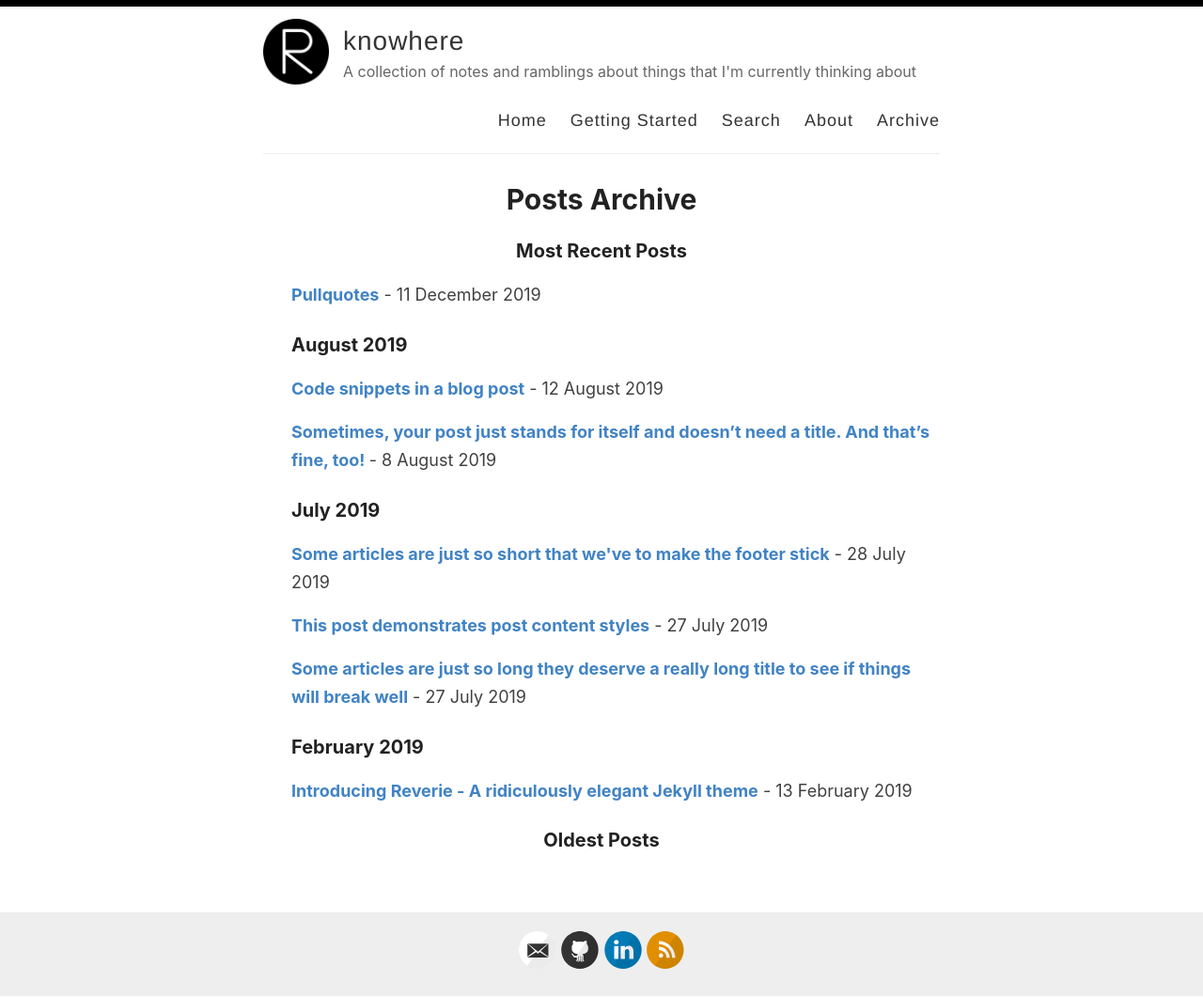
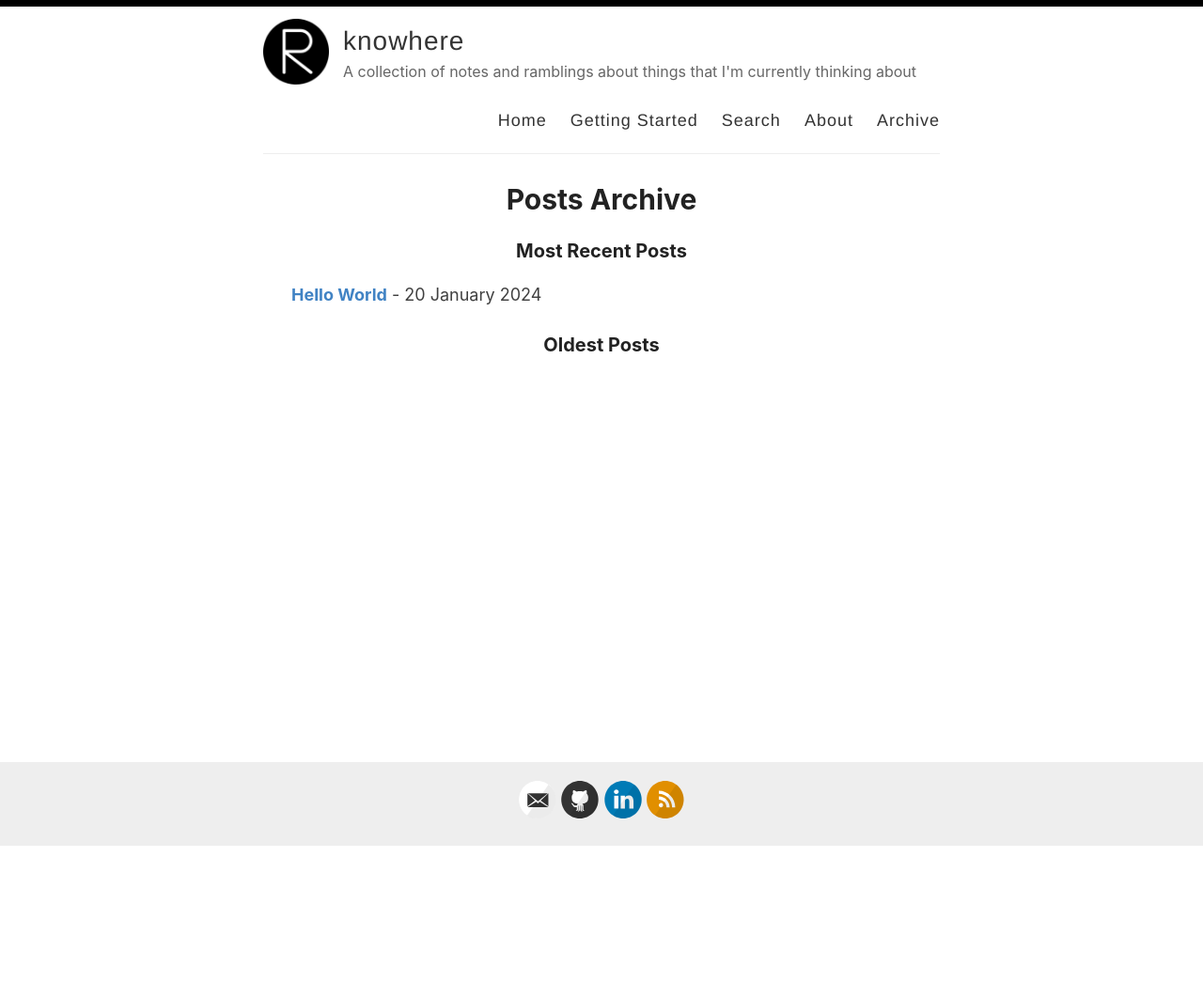
Before and after one commit to harsh-seth/knowhere, a Jekyll site: the page built from _pages/archive.md, in a window 1280 px wide. Shown: the whole page at 94% size. Built offline with Jekyll 4.4.1, drawn with Linux system fonts in a browser that asks for light colours; after the commit the page ends 901 px from its top, so only the background shows below that; some of the changed lines change nothing that is shown.

Commit message:
spring cleaning

````diff
--- a/_pages/about.md
+++ b/_pages/about.md
@@ -4,26 +4,7 @@ title: About
 permalink: /about/
 ---
 
-[Reverie](https://github.com/amitmerchant1990/reverie) is a Jekyll theme which is simple and opinionated. It's actually a fork of [jekyll-now](https://github.com/barryclark/jekyll-now) with some additional features and personal touches which I've implemented to suit my needs for [my blog](https://www.amitmerchant.com).
+(future) Home for my notes and ramblings on things that i'm currently working on and/or thinking about
 
-This is a plug-and-play Jekyll theme which you can use on GitHub Pages without even setting up a local environment.
-
-## Features
-
-- Command-line free fork-first workflow, using GitHub.com to create, customize and post to your blog
-- Fully responsive and mobile optimized base theme
-- Sass/Coffeescript support using Jekyll 2.0
-- Free hosting on your GitHub Pages user site
-- All the SEO goodies comes in-built
-- Markdown blogging
-- Syntax highlighting using Pygments
-    - [Dracula syntax theme](https://draculatheme.com/) included
-- Disqus commenting
-- Google Analytics integration
-- Fuzzy search across blog posts
-- Pagination of posts works out-of-the-box.
-- Categorize posts out-of-the box
-- RSS Feed
-- In-built sitemap
-
-Learn more about it [here](https://github.com/amitmerchant1990/reverie) on how to get started.
+---
+Site theme based off the [Reverie](https://github.com/amitmerchant1990/reverie) theme by [Amit Merchant](https://github.com/amitmerchant1990)
--- a/_pages/getting-started.md
+++ /dev/null
@@ -1,51 +0,0 @@
----
-layout: page
-title: Getting started with Reverie
-permalink: /getting-started/
----
-
-### Step 1) Fork Reverie to your User Repository
-
-Fork [this repository](https://github.com/amitmerchant1990/reverie), then rename the repository to `yourgithubusername.github.io`.
-
-Alternatively, you can use [Use this template](https://github.com/amitmerchant1990/reverie/generate) button if you want to create a repository with a clean commit history which will use Reverie as a template.
-
-Your Jekyll blog will often be viewable immediately at <https://yourgithubusername.github.io> (if it's not, you can often force it to build by completing step 2)
-
-### Step 2) Customize and view your site
-
-Enter your site name, description, avatar and many other options by editing the `_config.yml` file. You can easily turn on Google Analytics tracking, Disqus commenting and social icons here.
-
-Making a change to `_config.yml` (or any file in your repository) will force GitHub Pages to rebuild your site with jekyll. Your rebuilt site will be viewable a few seconds later at <https://yourgithubusername.github.io> - if not, give it ten minutes as GitHub suggests and it'll appear soon.
-
-### Step 3) Publish your first blog post
-
-Create a new file called `/_posts/2019-2-13-Hello-World.md` to publish your first blog post. That's all you need to do to publish your first blog post! This [Markdown Cheatsheet](https://github.com/adam-p/markdown-here/wiki/Markdown-Cheatsheet) might come in handy while writing the posts.
-
-> You can add additional posts in the browser on GitHub.com too! Just hit the <kbd>Create new file</kbd> button in `/_posts/` to create new content. Just make sure to include the [front-matter](http://jekyllrb.com/docs/frontmatter/) block at the top of each new blog post and make sure the post's filename is in this format: year-month-day-title.md
-
-## Using Categories in Reverie
-
-You can categorize your content based on `categories` in Reverie. For this, you just need to add `categories` in front matter like below:
-
-For adding single category:
-
-```md
-categories: JavaScript
-```
-
-For adding multiple categories:
-
-```md
-categories: [PHP, Laravel]
-```
-
-The contegorized content can be shown over this URL: <https://yourgithubusername.github.io/categories/>
-
-## RSS
-
-The generated [RSS feed](https://en.wikipedia.org/wiki/RSS) of your blog can be found at <https://yourgithubusername.github.io/feed>. You can see the example RSS feed over [here](https://www.amitmerchant.com/reverie/feed).
-
-## Sitemap
-
-The generated sitemap of your blog can be found at <https://yourgithubusername.github.io/sitemap>. You can see the example sitemap feed over [here](https://www.amitmerchant.com/reverie/sitemap).
--- a/_posts/2019-02-13-introducing-reverie-jekyll-theme.md
+++ /dev/null
@@ -1,85 +0,0 @@
----
-layout: post
-title: Introducing Reverie - A ridiculously elegant Jekyll theme
-categories: [Miscellaneous, Jekyll]
----
-
-[Reverie](https://github.com/amitmerchant1990/reverie) is a [Jekyll](https://jekyllrb.com/)-powered theme which is simple and opinionated. It's actually a fork of [jekyll-now](https://github.com/barryclark/jekyll-now) with some additional features and personal touches which I've implemented to suit my needs for my blog.
-
-This is a plug-and-play Jekyll theme which you can use on GitHub Pages without even setting up a local environment.
-
-![](/images/reverie-demo.png)
-
-## Features overview
-
-- Command-line free fork-first workflow, using GitHub.com to create, customize and post to your blog
-- Fully responsive and mobile optimized base theme
-- Sass/Coffeescript support using Jekyll 2.0
-- Free hosting on your GitHub Pages user site
-- All the SEO goodies comes in-built
-- Markdown blogging
-- Syntax highlighting using Pygments
-    - [Dracula syntax theme](https://draculatheme.com/) included
-- Disqus commenting
-- Google Analytics integration
-- Fuzzy search across blog posts
-- Pagination of posts works out-of-the-box.
-- Categorize posts out-of-the box
-- RSS Feed
-- In-built sitemap
-
-<div style="text-align: center;">
- <script async type="text/javascript" src="//cdn.carbonads.com/carbon.js?serve=CE7D6KJY&placement=wwwamitmerchantcom" id="_carbonads_js"></script>
-</div>
-
-## Using Reverie on GitHub Pages
-
-### Step 1) Fork Reverie to your User Repository
-
-Fork [this repository](https://github.com/amitmerchant1990/reverie), then rename the repository to `yourgithubusername.github.io`.
-
-Alternatively, you can use [Use this template](https://github.com/amitmerchant1990/reverie/generate) button if you want to create a repository with a clean commit history which will use Reverie as a template.
-
-Your Jekyll blog will often be viewable immediately at <https://yourgithubusername.github.io> (if it's not, you can often force it to build by completing step 2)
-
-### Step 2) Customize and view your site
-
-Enter your site name, description, avatar and many other options by editing the `_config.yml` file. You can easily turn on Google Analytics tracking, Disqus commenting and social icons here.
-
-Making a change to `_config.yml` (or any file in your repository) will force GitHub Pages to rebuild your site with jekyll. Your rebuilt site will be viewable a few seconds later at <https://yourgithubusername.github.io> - if not, give it ten minutes as GitHub suggests and it'll appear soon.
-
-### Step 3) Publish your first blog post
-
-Create a new file called `/_posts/2019-2-13-Hello-World.md` to publish your first blog post. That's all you need to do to publish your first blog post! This [Markdown Cheatsheet](https://github.com/adam-p/markdown-here/wiki/Markdown-Cheatsheet) might come in handy while writing the posts.
-
-> You can add additional posts in the browser on GitHub.com too! Just hit the <kbd>Create new file</kbd> button in `/_posts/` to create new content. Just make sure to include the [front-matter](http://jekyllrb.com/docs/frontmatter/) block at the top of each new blog post and make sure the post's filename is in this format: year-month-day-title.md
-
-## Using Categories in Reverie
-
-You can categorize your content based on `categories` in Reverie. For this, you just need to add `categories` in front matter like below:
-
-For adding single category:
-
-```md
-categories: JavaScript
-```
-
-For adding multiple categories:
-
-```md
-categories: [PHP, Laravel]
-```
-
-The contegorized content can be shown over this URL: <https://yourgithubusername.github.io/categories/>
-
-## RSS
-
-The generated [RSS feed](https://en.wikipedia.org/wiki/RSS) of your blog can be found at <https://yourgithubusername.github.io/feed>. You can see the example RSS feed over [here](https://www.amitmerchant.com/reverie/feed).
-
-## Sitemap
-
-The generated sitemap of your blog can be found at <https://yourgithubusername.github.io/sitemap>. You can see the example sitemap feed over [here](https://www.amitmerchant.com/reverie/sitemap).
-
-## License
-
-MIT
--- a/_posts/2019-08-08-no-title-posts.md
+++ /dev/null
@@ -1,6 +0,0 @@
----
-layout: post
-title: ""
-categories: Miscellaneous
----
-Sometimes, your post just stands for itself and doesn't need a title. And that's fine, too!
--- a/_posts/2019-12-11-pullquotes.md
+++ /dev/null
@@ -1,14 +0,0 @@
----
-layout: post
-title:  Pullquotes
-categories: [HTML,Code]
-excerpt: In graphic design, a pull quote (also known as a lift-out pull quote) is a key phrase, quotation, or excerpt that has been pulled from an article and used as a page layout graphic element, serving to entice readers into the article or to highlight a key topic.
----
-
-In graphic design, a pull quote (also known as a lift-out pull quote) is a key phrase, quotation, or excerpt that has been pulled from an article and used as a page layout graphic element, serving to entice readers into the article or to highlight a key topic. {% include pullquote.html quote="It is typically placed in a larger or distinctive typeface and on the same page." %} Pull quotes are often used in magazine and newspaper articles, annual reports, and brochures, as well as on the web. They can add visual interest to text-heavy pages with few images or illustrations.
-
-Placement of a pull quote on a page may be defined in a publication's or website's style guide. Such a typographic device may or may not be aligned with a column on the page. Some designers, for example, choose not to align the quote. In that case, the quotation cuts into two or more columns, as in the example shown. Because the pull quote invites the reader to read about the highlighted material, the pull quote should appear before the text it cites and, generally, fairly close to it.
-
-Pull quotes need not be a verbatim copy of the text being quoted; depending on a publication's house style, pull quotes may be abbreviated for space or paraphrased for clarity, with or without indication.
-
-A disadvantage of pull quotes as a design element is that they can disrupt the reading process of readers invested in reading the text sequentially by drawing attention to ghost fragments out of context. At the other extreme, when pull quotes are used to break up what would otherwise be a formless wall of text, pull quote can serve as visual landmarks to help the reader maintain a sense of sequence and place.
--- a/_posts/2019-7-27-super-long-article.md
+++ /dev/null
@@ -1,11 +0,0 @@
----
-layout: post
-title: Some articles are just so long they deserve a really long title to see if things will break well
-categories: Miscellaneous
----
-
-Lorem ipsum dolor sit amet, consectetur adipiscing elit. Fusce bibendum neque eget nunc mattis eu sollicitudin enim tincidunt. Vestibulum lacus tortor, ultricies id dignissim ac, bibendum in velit. Proin convallis mi ac felis pharetra aliquam. Curabitur dignissim accumsan rutrum. In arcu magna, aliquet vel pretium et, molestie et arcu. Mauris lobortis nulla et felis ullamcorper bibendum. Phasellus et hendrerit mauris. Proin eget nibh a massa vestibulum pretium. Suspendisse eu nisl a ante aliquet bibendum quis a nunc. Praesent varius interdum vehicula. Aenean risus libero, placerat at vestibulum eget, ultricies eu enim. Praesent nulla tortor, malesuada adipiscing adipiscing sollicitudin, adipiscing eget est.
-
-Lorem ipsum dolor sit amet, consectetur adipiscing elit. Fusce bibendum neque eget nunc mattis eu sollicitudin enim tincidunt. Vestibulum lacus tortor, ultricies id dignissim ac, bibendum in velit. Proin convallis mi ac felis pharetra aliquam. Curabitur dignissim accumsan rutrum. In arcu magna, aliquet vel pretium et, molestie et arcu. Mauris lobortis nulla et felis ullamcorper bibendum. Phasellus et hendrerit mauris. Proin eget nibh a massa vestibulum pretium. Suspendisse eu nisl a ante aliquet bibendum quis a nunc. Praesent varius interdum vehicula. Aenean risus libero, placerat at vestibulum eget, ultricies eu enim. Praesent nulla tortor, malesuada adipiscing adipiscing sollicitudin, adipiscing eget est.
-
-Lorem ipsum dolor sit amet, consectetur adipiscing elit. Fusce bibendum neque eget nunc mattis eu sollicitudin enim tincidunt. Vestibulum lacus tortor, ultricies id dignissim ac, bibendum in velit. Proin convallis mi ac felis pharetra aliquam. Curabitur dignissim accumsan rutrum. In arcu magna, aliquet vel pretium et, molestie et arcu. Mauris lobortis nulla et felis ullamcorper bibendum. Phasellus et hendrerit mauris. Proin eget nibh a massa vestibulum pretium. Suspendisse eu nisl a ante aliquet bibendum quis a nunc. Praesent varius interdum vehicula. Aenean risus libero, placerat at vestibulum eget, ultricies eu enim. Praesent nulla tortor, malesuada adipiscing adipiscing sollicitudin, adipiscing eget est.
--- a/_posts/2019-7-27-this-post-demonstrates-post-content-styles.md
+++ /dev/null
@@ -1,95 +0,0 @@
----
-layout: post
-title: This post demonstrates post content styles
-categories: Miscellaneous
----
-
-Lorem ipsum dolor sit amet, consectetur adipiscing elit. Fusce bibendum neque eget nunc mattis eu sollicitudin enim tincidunt. Vestibulum lacus tortor, ultricies id dignissim ac, bibendum in velit. Praesent varius interdum vehicula. Aenean risus libero, placerat at vestibulum eget, ultricies eu enim. Praesent nulla tortor, malesuada adipiscing adipiscing sollicitudin, adipiscing eget est.
-
-## Some great heading (h2)
-
-Proin convallis mi ac felis pharetra aliquam. Curabitur dignissim accumsan rutrum. In arcu magna, aliquet vel pretium et, molestie et arcu.
-
-Mauris lobortis nulla et felis ullamcorper bibendum. Phasellus et hendrerit mauris. Proin eget nibh a massa vestibulum pretium. Suspendisse eu nisl a ante aliquet bibendum quis a nunc. Praesent varius interdum vehicula. Aenean risus libero, placerat at vestibulum eget, ultricies eu enim. Praesent nulla tortor, malesuada adipiscing adipiscing sollicitudin, adipiscing eget est.
-
-## Another great heading (h2)
-
-Lorem ipsum dolor sit amet, consectetur adipiscing elit. Fusce bibendum neque eget nunc mattis eu sollicitudin enim tincidunt. Vestibulum lacus tortor, ultricies id dignissim ac, bibendum in velit.
-
-### Some great subheading (h3)
-
-Proin convallis mi ac felis pharetra aliquam. Curabitur dignissim accumsan rutrum. In arcu magna, aliquet vel pretium et, molestie et arcu. Mauris lobortis nulla et felis ullamcorper bibendum.
-
-Phasellus et hendrerit mauris. Proin eget nibh a massa vestibulum pretium. Suspendisse eu nisl a ante aliquet bibendum quis a nunc.
-
-### Some great subheading (h3)
-
-Praesent varius interdum vehicula. Aenean risus libero, placerat at vestibulum eget, ultricies eu enim. Praesent nulla tortor, malesuada adipiscing adipiscing sollicitudin, adipiscing eget est.
-
-> This quote will change your life. It will reveal the secrets of the universe, and all the wonders of humanity. Don't misuse it.
-
-Lorem ipsum dolor sit amet, consectetur adipiscing elit. Fusce bibendum neque eget nunc mattis eu sollicitudin enim tincidunt.
-
-### Some great subheading (h3)
-
-Vestibulum lacus tortor, ultricies id dignissim ac, bibendum in velit. Proin convallis mi ac felis pharetra aliquam. Curabitur dignissim accumsan rutrum.
-
-```html
-<html>
-  <head>
-  </head>
-  <body>
-    <p>Hello, World!</p>
-  </body>
-</html>
-```
-
-
-In arcu magna, aliquet vel pretium et, molestie et arcu. Mauris lobortis nulla et felis ullamcorper bibendum. Phasellus et hendrerit mauris.
-
-#### You might want a sub-subheading (h4)
-
-In arcu magna, aliquet vel pretium et, molestie et arcu. Mauris lobortis nulla et felis ullamcorper bibendum. Phasellus et hendrerit mauris.
-
-In arcu magna, aliquet vel pretium et, molestie et arcu. Mauris lobortis nulla et felis ullamcorper bibendum. Phasellus et hendrerit mauris.
-
-#### But it's probably overkill (h4)
-
-In arcu magna, aliquet vel pretium et, molestie et arcu. Mauris lobortis nulla et felis ullamcorper bibendum. Phasellus et hendrerit mauris.
-
-### Oh hai, an unordered list!!
-
-In arcu magna, aliquet vel pretium et, molestie et arcu. Mauris lobortis nulla et felis ullamcorper bibendum. Phasellus et hendrerit mauris.
-
-- First item, yo
-- Second item, dawg
-- Third item, what what?!
-- Fourth item, fo sheezy my neezy
-
-### Oh hai, an ordered list!!
-
-In arcu magna, aliquet vel pretium et, molestie et arcu. Mauris lobortis nulla et felis ullamcorper bibendum. Phasellus et hendrerit mauris.
-
-1. First item, yo
-2. Second item, dawg
-3. Third item, what what?!
-4. Fourth item, fo sheezy my neezy
-
-
-
-## Headings are cool! (h2)
-
-Proin eget nibh a massa vestibulum pretium. Suspendisse eu nisl a ante aliquet bibendum quis a nunc. Praesent varius interdum vehicula. Aenean risus libero, placerat at vestibulum eget, ultricies eu enim. Praesent nulla tortor, malesuada adipiscing adipiscing sollicitudin, adipiscing eget est.
-
-Praesent nulla tortor, malesuada adipiscing adipiscing sollicitudin, adipiscing eget est.
-
-Proin eget nibh a massa vestibulum pretium. Suspendisse eu nisl a ante aliquet bibendum quis a nunc.
-
-### Tables
-
-|Title 1               | Title 2               | Title 3               | Title 4              |
-|--------------------- | --------------------- | --------------------- | ---------------------|
-|lorem                 | lorem ipsum           | lorem ipsum dolor     | lorem ipsum dolor sit|
-|lorem ipsum dolor sit | lorem ipsum dolor sit | lorem ipsum dolor sit | lorem ipsum dolor sit|
-|lorem ipsum dolor sit | lorem ipsum dolor sit | lorem ipsum dolor sit | lorem ipsum dolor sit|
-|lorem ipsum dolor sit | lorem ipsum dolor sit | lorem ipsum dolor sit | lorem ipsum dolor sit|
--- a/_posts/2019-7-28-super-short-article.md
+++ /dev/null
@@ -1,7 +0,0 @@
----
-layout: post
-title: Some articles are just so short that we've to make the footer stick
-categories: Miscellaneous
----
-
-Lorem ipsum dolor sit amet, consectetur adipisicing elit, sed do eiusmod tempor incididunt ut labore et dolore magna aliqua. Ut enim ad minim veniam, quis nostrud exercitation ullamco laboris nisi ut aliquip ex ea commodo consequat. Duis aute irure dolor in reprehenderit in voluptate velit esse cillum dolore eu fugiat nulla pariatur. Excepteur sint occaecat cupidatat non proident, sunt in culpa qui officia deserunt mollit anim id est laborum.
--- a/_posts/2019-8-12-code-snippets.md
+++ /dev/null
@@ -1,42 +0,0 @@
----
-layout: post
-title:  Code snippets in a blog post
-categories: [HTML,Code]
----
-
-This post demonstrate the use of code snippets in the theme. The code snippets are powered by [Pygments](http://pygments.org/) and the code theme that is been used in Reverie is called [Dracula](https://draculatheme.com/).
-
-This is a raw snippet:
-
-```
-hello world
-123
-This is a text snippet
-```
-
-This is a PHP snippet:
-
-```php
-<?php
-    echo 'Hello, World!';
-?>
-```
-
-This is a JavaScript snippet:
-
-```js
-const add = (a, b) => a + b
-const minus = (a, b) => a - b
-
-console.log(add(100,200))  // 300
-console.log(minus(100,200))  // -100
-```
-
-This is a Python snippet:
-
-```python
-def say_hello():
-    print("hello world!")
-
-say_hello()   // "hello world!"
-```
--- /dev/null
+++ b/_posts/2024-01-20-hello-world.md
@@ -0,0 +1,7 @@
+---
+layout: post
+title: Hello World
+categories: [Miscellaneous]
+---
+
+hello, friend[.](https://www.youtube.com/watch?v=NLb6h_7NAW0)
````
Also changed, not shown: images/categories.png (deleted), images/galaxy.jpg (deleted), images/mobile-demo.png (deleted), images/reverie-demo.png (deleted), images/search.png (deleted).
